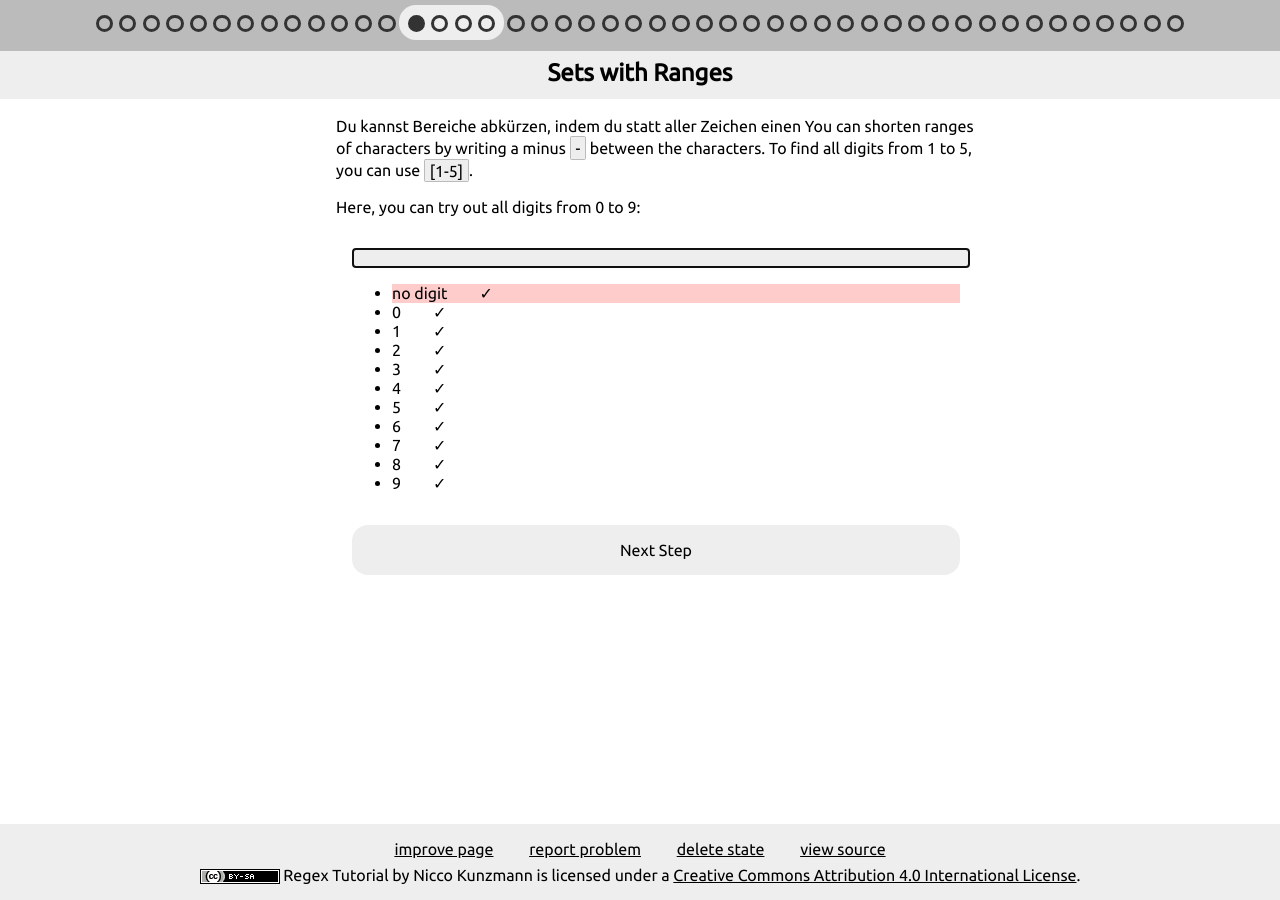
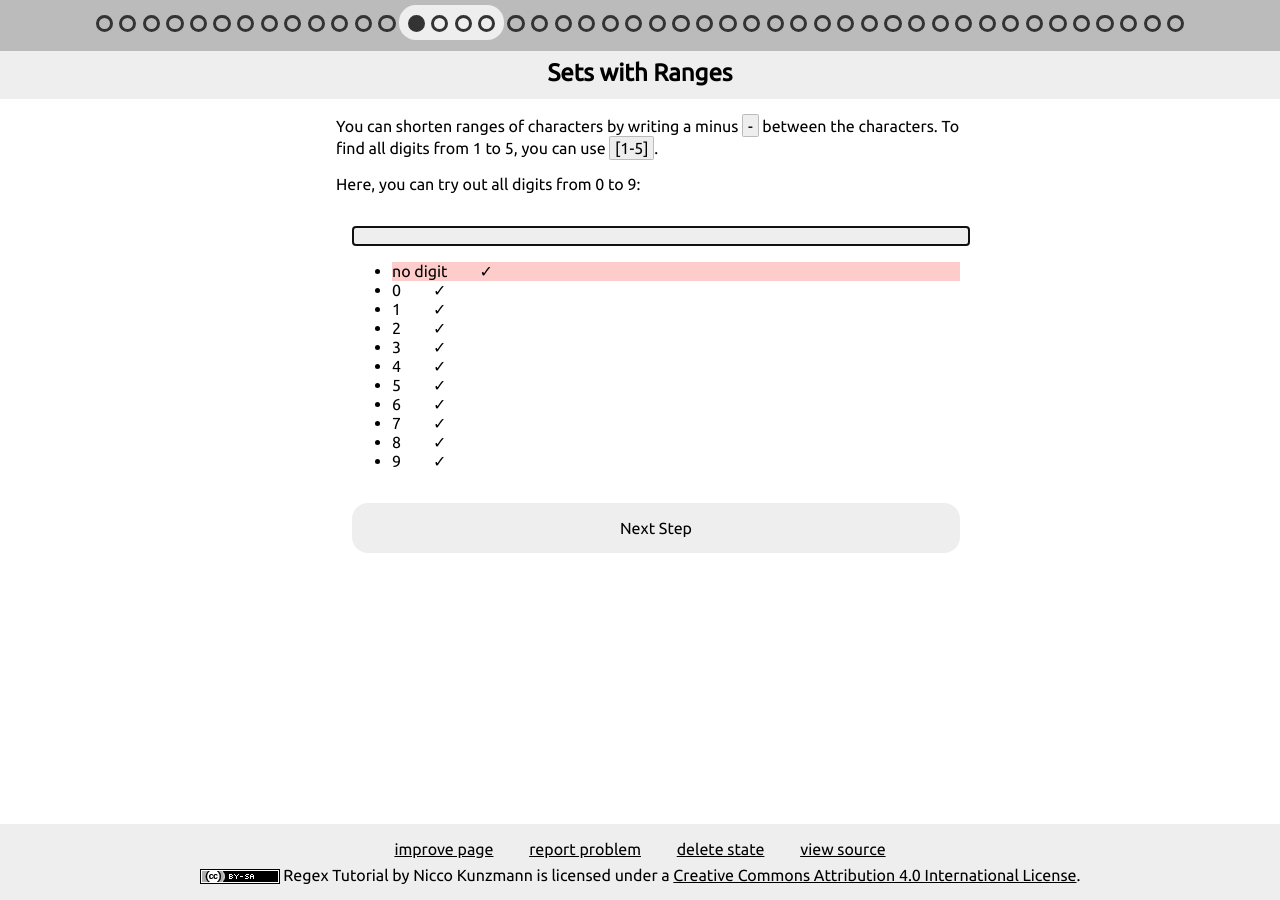
Before and after one commit to CoderDojoPotsdam/regex-tutorial, a Jekyll site: the page built from steps/05-01-sets-with-ranges.html, in a window 1280 px wide. Built offline with Jekyll 4.4.1, drawn with Linux system fonts in a browser that asks for light colours.

Commit message:
fix #69, remove German line

```diff
--- a/steps/05-01-sets-with-ranges.html
+++ b/steps/05-01-sets-with-ranges.html
@@ -4,7 +4,6 @@ title: Sets with Ranges
 lang: en
 ---
 <p>
-  Du kannst Bereiche abkürzen, indem du statt aller Zeichen einen
   You can shorten ranges of characters by writing a minus
   <span class="regex">-</span> between the characters.
   To find all digits from 1 to 5, you can use <span class="regex">[1-5]</span>.
```
